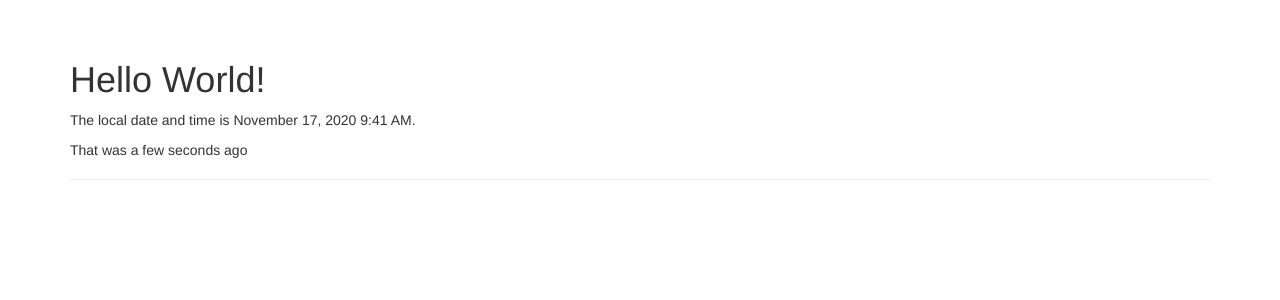
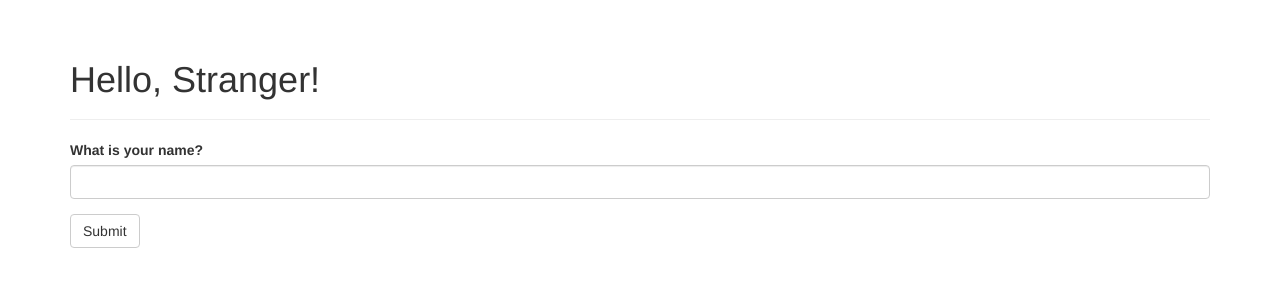
Before and after one commit to solygambas/flask-blogging-platform, a Flask app: page / in a window 1280 px wide. Shown: the part 52-352 px from the top of the page. Run offline with Flask 2, Linux system fonts and the light colour scheme; some libraries are stand-ins or nearby versions.

Commit message:
add basic form

```diff
--- a/hello.py
+++ b/hello.py
@@ -2,14 +2,27 @@ from flask import Flask, render_template
 from flask_bootstrap import Bootstrap
 from flask_moment import Moment
 from datetime import datetime
+from flask_wtf import FlaskForm
+from wtforms import StringField, SubmitField
+from wtforms.validators import DataRequired
+
+class NameForm(FlaskForm):
+    name = StringField('What is your name?', validators=[DataRequired()])
+    submit = SubmitField('Submit')
 
 app = Flask(__name__)
+app.config['SECRET_KEY'] = 'hard to guess string' # temporary
 bootstrap = Bootstrap(app)
 moment = Moment(app)
 
-@app.route('/')
+@app.route('/', methods=['GET', 'POST'])
 def index():
-    return render_template('index.html', current_time=datetime.utcnow())
+    name = None
+    form = NameForm()
+    if form.validate_on_submit():
+        name = form.name.data
+        form.name.data = ''
+    return render_template('index.html', form=form, name=name)
 
 @app.route('/user/<name>')
 def user(name):
--- a/requirements.txt
+++ b/requirements.txt
@@ -1,6 +1,12 @@
 click==7.1.2
+dominate==2.6.0
 Flask==1.1.2
+Flask-Bootstrap==3.3.7.1
+Flask-Moment==0.10.0
+Flask-WTF==0.14.3
 itsdangerous==1.1.0
 Jinja2==2.11.2
 MarkupSafe==1.1.1
+visitor==0.1.3
 Werkzeug==1.0.1
+WTForms==2.3.3
--- a/templates/index.html
+++ b/templates/index.html
@@ -1,8 +1,6 @@
-{% extends "base.html" %} {% block title %}Flasky{% endblock %} {% block
-page_content %}
+{% extends "base.html" %} {% import "bootstrap/wtf.html" as wtf %} {% block
+title %}Flasky{% endblock %} {% block page_content %}
 <div class="page-header">
-  <h1>Hello World!</h1>
-  <p>The local date and time is {{ moment(current_time).format('LLL') }}.</p>
-  <p>That was {{ moment(current_time).fromNow(refresh=True) }}</p>
+  <h1>Hello, {% if name %}{{ name }}{% else %}Stranger{% endif %}!</h1>
 </div>
-{% endblock %}
+{{ wtf.quick_form(form) }} {% endblock %}
```
Also changed, not shown: 1 other file.
